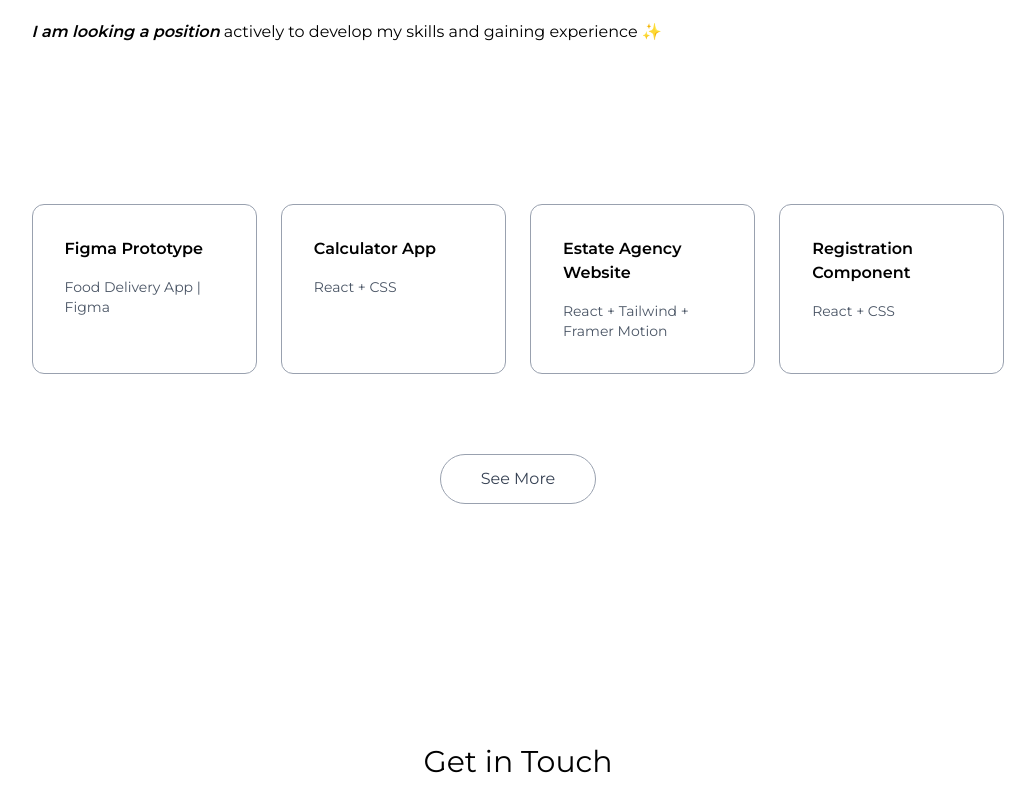
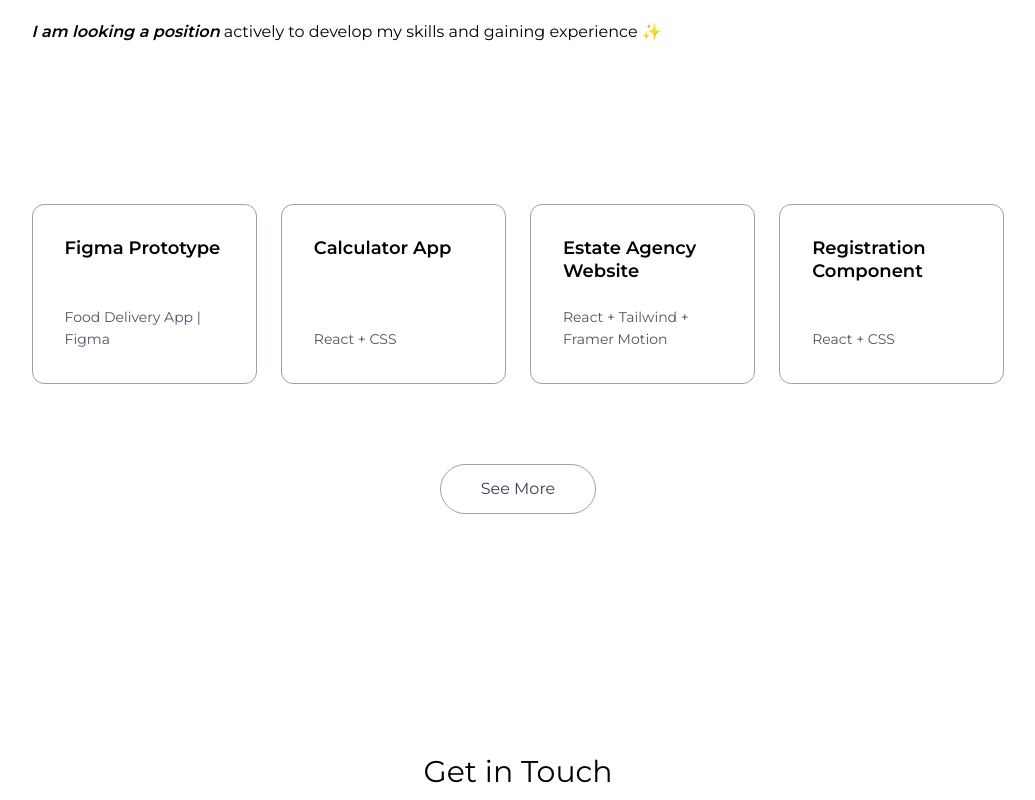
Before and after one commit to esraayaz/main-website, a Next.js app: page / in a window 1280 px wide. Shown: the part 1000-1800 px from the top of the page, without its empty margins (122-1157 px from the left). Built offline with nearby package versions, Linux system fonts and the light colour scheme.

Commit message:
Project section improved 🌷

```diff
--- a/app/proje/page.jsx
+++ b/app/proje/page.jsx
@@ -4,10 +4,13 @@ import React from "react";
 
 const page = () => {
   return (
-    <div id="project" className="w-full px-[12%] py-20 scroll-mt-20">
-      <div className="flex w-full flex-col items-start">
-        <div className="flex-auto mx-auto">
-          <ul className="grid grid-cols-auto sm:grid-cols-4 gap-6 max-w-6xl">
+    <div
+      id="project"
+      className="w-full px-4 sm:px-6 lg:px-8 xl:px-[12%] py-20 scroll-mt-20"
+    >
+      <div className="flex w-full flex-col items-center">
+        <div className="w-full max-w-6xl">
+          <ul className="grid grid-cols-1 sm:grid-cols-2 lg:grid-cols-3 xl:grid-cols-4 gap-6">
             {workData.slice(0, 4).map(({ title, description }, index) => {
               const colors = [
                 "hover:bg-violet-50",
@@ -18,11 +21,15 @@ const page = () => {
 
               return (
                 <li
-                  className={`text-left border-[0.5px] border-gray-400 p-8 rounded-xl cursor-pointer ${colors[index]} hover:-translate-y-1 duration-500 hover:shadow-[5px_5px_1px_rgba(0,0,0,1)] hover:shadow-black`}
+                  className={`text-left border-[0.5px] border-gray-400 p-6 sm:p-8 rounded-xl cursor-pointer ${colors[index]} hover:-translate-y-1 duration-500 hover:shadow-[5px_5px_1px_rgba(0,0,0,1)] hover:shadow-black min-h-[160px] sm:min-h-[180px] flex flex-col justify-between`}
                   key={index}
                 >
-                  <h3 className="font-semibold text-black">{title}</h3>
-                  <p className="text-gray-600 text-sm mt-4">{description}</p>
+                  <h3 className="font-semibold text-black text-base sm:text-lg leading-tight">
+                    {title}
+                  </h3>
+                  <p className="text-gray-600 text-sm mt-3 sm:mt-4 leading-relaxed">
+                    {description}
+                  </p>
                 </li>
               );
             })}
@@ -30,7 +37,7 @@ const page = () => {
         </div>
         <Link
           href="all"
-          className="w-max flex items-center justify-center gap-2 text-gray-700 border-[0.5px] border-gray-400 rounded-full py-3 px-10 mx-auto my-20 hover:bg-violet-100 duration-500"
+          className="flex items-center justify-center gap-2 text-gray-700 border-[0.5px] border-gray-400 rounded-full py-3 px-10 mx-auto my-20 hover:bg-violet-100 active:bg-violet-100 duration-500"
         >
           See More
         </Link>
```
